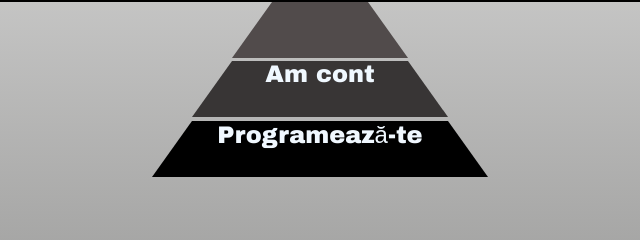
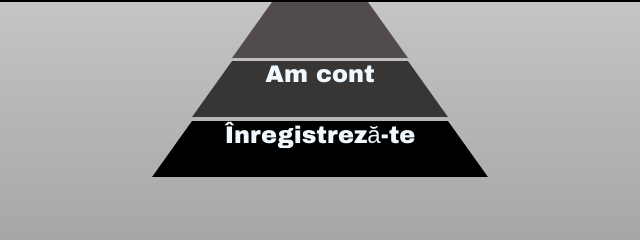
Before and after one commit to BogdanGherghiceanu/proiect_tw, a plain HTML site: page pages/index.html in a window 1280 px wide. Shown: the part 468-708 px from the top of the page, 320-960 px from the left. Drawn offline with nearby package versions, Linux system fonts and the light colour scheme.

Commit message:
Update index.html

```diff
--- a/pages/index.html
+++ b/pages/index.html
@@ -48,7 +48,7 @@
             <a class="programeaza" id="inregistreaza_font" onclick="openLoginModal()">Am cont</a>
         </div>
         <div class="trapezium3">
-            <a id="inregistreaza_font" class="programeaza" onclick="openProgrameazaModal()">Programeaz&#259;-te</a>
+            <a id="inregistreaza_font" class="programeaza" onclick="openProgrameazaModal()">&#206;nregistrez&#259;-te</a>
         </div>
     </div>
 
```
